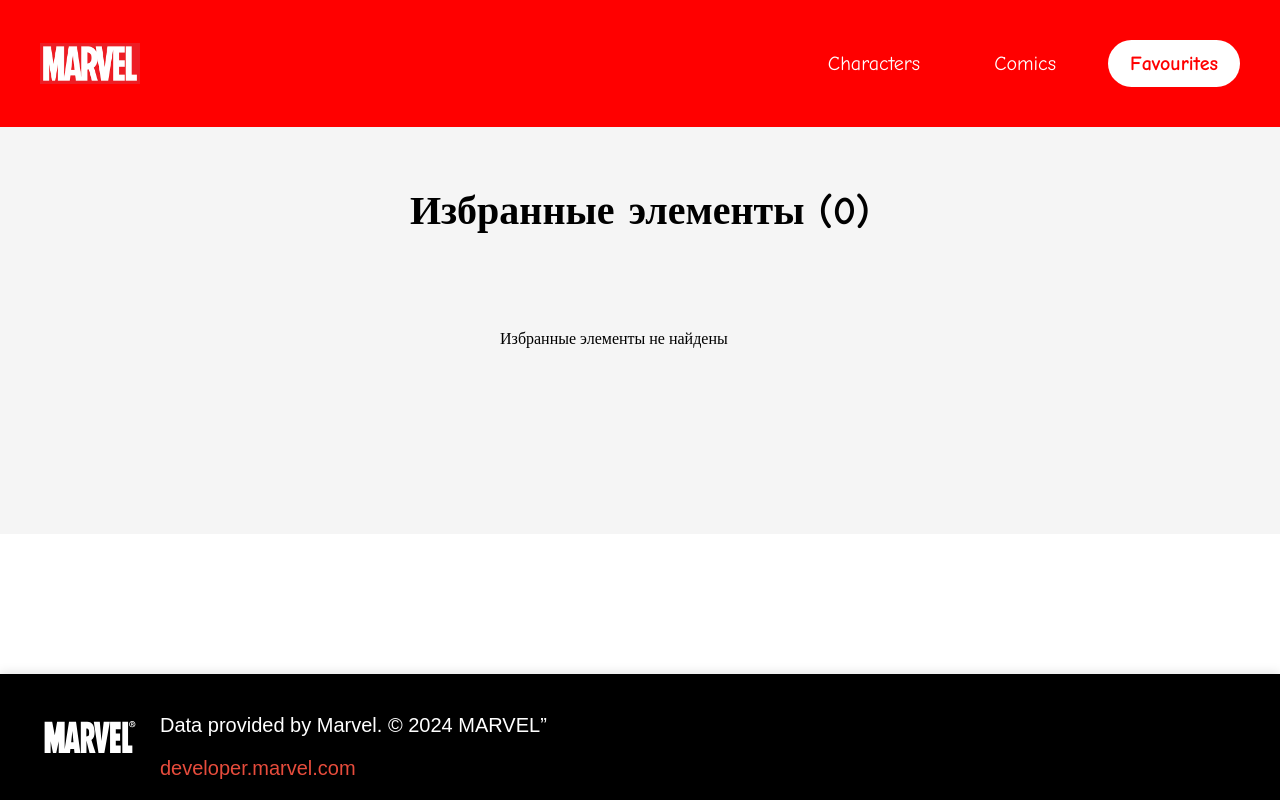
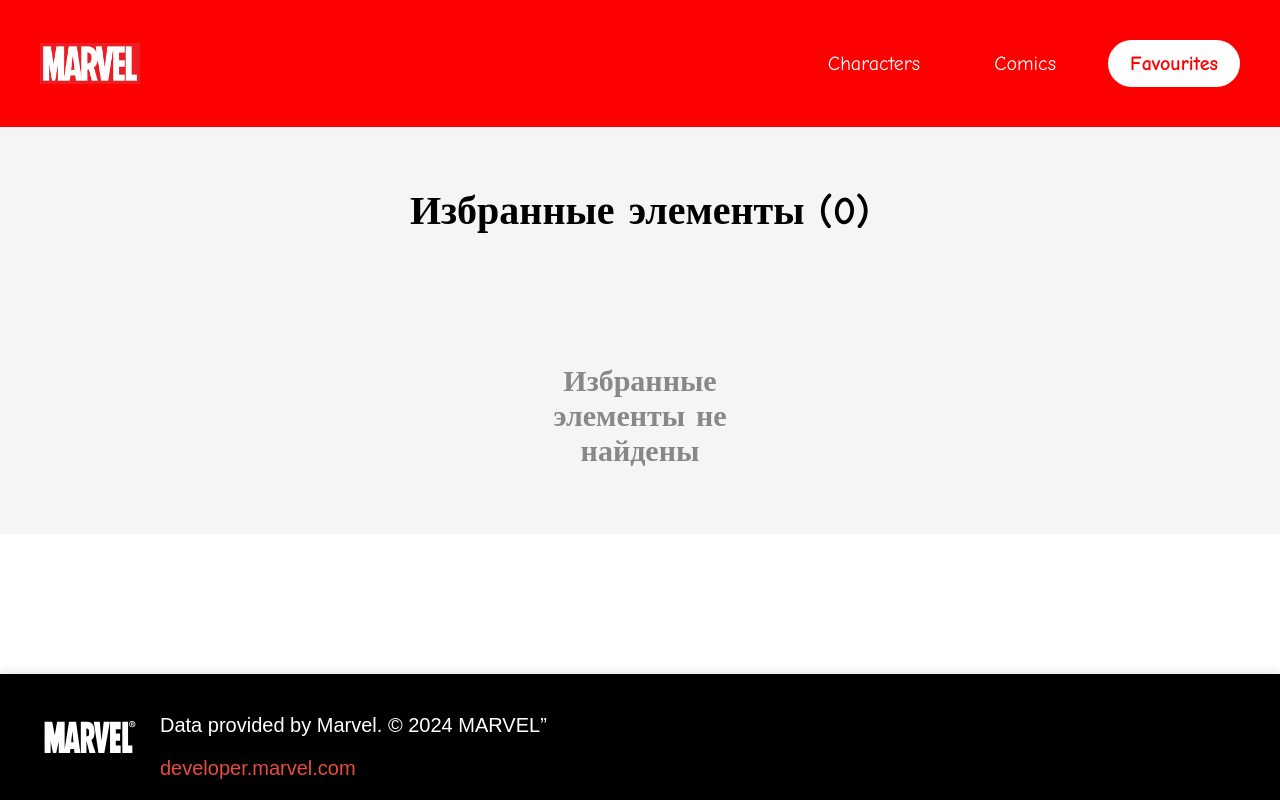
Before and after one commit to s1lda/effective-course, a React (Vite) app: page /favourites in a window 1280 px wide. Built offline with nearby package versions, Linux system fonts and the light colour scheme.

Commit message:
add styles for favourites

```diff
--- a/src/pages/Favourites/Favourites.module.css
+++ b/src/pages/Favourites/Favourites.module.css
@@ -32,6 +32,14 @@
     box-sizing: border-box;
     min-width: 280px;
 }
+.no_items {
+    font-size: 30px;
+    color: #888;
+    text-align: center;
+    margin-top: 50px;
+    font-family: var(--main-font);
+    font-weight: bold;
+}
 
 @media (max-width: 768px) {
     .items > * {
--- a/src/pages/Favourites/Favourites.tsx
+++ b/src/pages/Favourites/Favourites.tsx
@@ -33,7 +33,7 @@ const Favourites = () => {
                             />
                         ))
                     ) : (
-                        <p>Избранные элементы не найдены</p>
+                        <p className={classes.no_items}>Избранные элементы не найдены</p>
                     )}
                 </div>
             </div>
```
